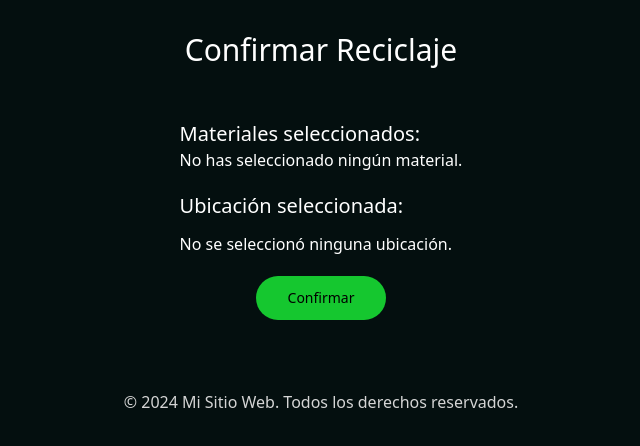
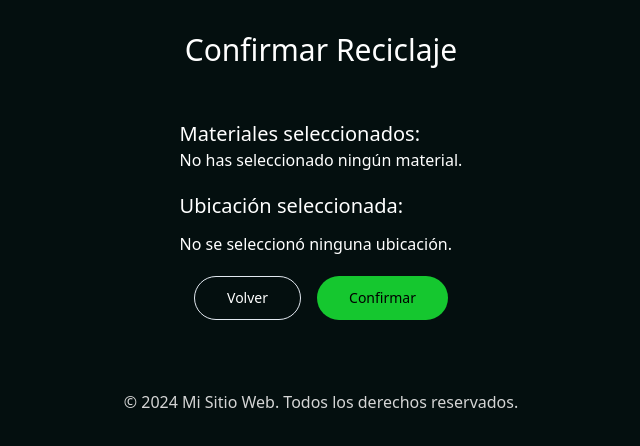
Before and after one commit to MatiasAguirre26/reciclaje-final, a Next.js app: page /recycle/locations/1 in a window 1280 px wide. Shown: the top 446 px of the page, without its empty margins (319-959 px from the left). Built offline with nearby package versions, Linux system fonts and the light colour scheme.

Commit message:
estilando el boton primario

```diff
--- a/src/app/globals.css
+++ b/src/app/globals.css
@@ -7,6 +7,7 @@
   --color-secundary: #2D3A3A;
   --background-color: #040F0F;
   --color-white: #F0E7E7;
+  --color-hover: #0AA121;
 }
 
 @media (prefers-color-scheme: dark) {
--- a/src/app/recycle/locations/[id]/page.js
+++ b/src/app/recycle/locations/[id]/page.js
@@ -57,8 +57,11 @@ export default function ConfirmationPage() {
         )}
       </div>
 
-      <div className='text-center'>
-        <Link href="/confirmation/success" className={buttonVariants({ variant: "blackText", size: "lg", className: "font-bold" })}>
+      <div className='flex justify-center gap-4'>
+        <Link href="./" className={buttonVariants({ variant: "secondary", size: "lg", className: "font-bold" })}>
+          Volver
+        </Link>
+        <Link href="/confirmation/success" className={buttonVariants({ variant: "default", size: "lg", className: "font-bold" })}>
           Confirmar
         </Link>
       </div>
--- a/src/app/recycle/locations/page.js
+++ b/src/app/recycle/locations/page.js
@@ -102,7 +102,7 @@ export default function Locations() {
                 <Link href="./" className={buttonVariants({ variant: "secondary", size: "lg", className: "font-bold" })}>
                         Volver
                 </Link>
-                <Link href="locations/1" className={buttonVariants({ variant: "blackText", size: "lg", className: "font-bold" })}>
+                <Link href="locations/1" className={buttonVariants({ variant: "default", size: "lg", className: "font-bold" })}>
                     Siguiente
                 </Link>
             </div>
--- a/src/components/ui/button.jsx
+++ b/src/components/ui/button.jsx
@@ -9,7 +9,7 @@ const buttonVariants = cva(
   {
     variants: {
       variant: {
-        default: "bg-primary text-primary-foreground hover:bg-primary/90",
+        default: "bg-primary text-black hover:bg-[--color-hover]",
         destructive:
           "bg-destructive text-destructive-foreground hover:bg-destructive/90",
         outline:
```
